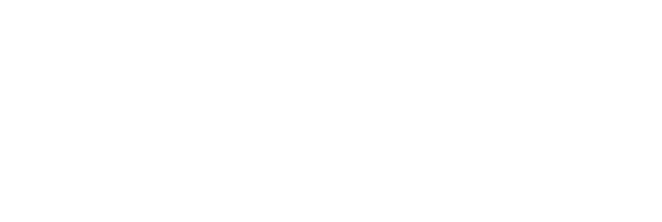
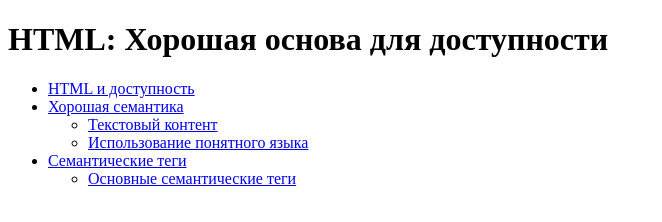
Before and after one commit to Nasiba312/my-first-repository, a plain HTML site: page index.html in a window 1280 px wide. Shown: the whole page, without its empty margins (0-662 px from the left). Drawn offline with Linux system fonts and the light colour scheme.

Commit message:
Добавить название и навигацию

```diff
--- a/index.html
+++ b/index.html
@@ -6,6 +6,22 @@
   <title>Git lesson</title>
 </head>
 <body>
-
+  <header>
+    <h1>HTML: Хорошая основа для доступности</h1>
+  </header>
+  <nav>
+    <ul>
+      <li><a href="#HTML">HTML и доступность</a></li>
+      <li><a href="#semantics">Хорошая семантика</a></li>
+      <ul>
+        <li><a href="#text">Текстовый контент</a></li>
+        <li><a href="#language">Использование понятного языка</a></li>
+      </ul>
+      <li><a href="#tags">Семантические теги</a></li>
+      <ul>
+        <li><a href="#">Основные семантические теги</a></li>
+      </ul>
+    </ul>
+  </nav>
 </body>
 </html>
--- a/style.css
+++ b/style.css
@@ -1,8 +1,3 @@
-* {
-  box-sizing: border-box;
-}
-
 body {
-  margin: 0;
   font-family: sans-serif;
 }
```
